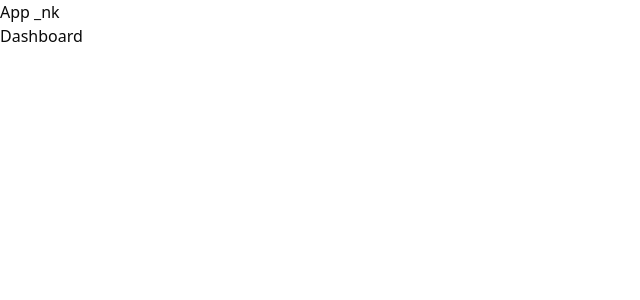
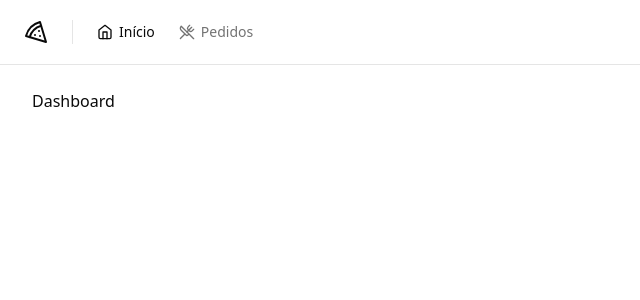
Before and after one commit to bzenky/pizzashop-web, a React app: page / in a window 1280 px wide. Shown: the top 300 px of the page, without its empty margins (0-640 px from the left). Built offline with nearby package versions, Linux system fonts and the light colour scheme; the HTML template or start-up script is replaced by a standard one.

Commit message:
feat: initial app layout header

```diff
--- /dev/null
+++ b/src/components/header.tsx
@@ -0,0 +1,28 @@
+import { Home, Pizza, UtensilsCrossed } from 'lucide-react'
+
+import { NavLink } from './nav-link'
+import { Separator } from './ui/separator'
+
+export function Header() {
+  return (
+    <div className="border-b">
+      <div className="flex h-16 items-center gap-6 px-6">
+        <Pizza className="h-6 w-6" />
+
+        <Separator orientation="vertical" className="h-6" />
+
+        <nav className="flex items-center space-x-4 lg:space-x-6">
+          <NavLink to="/">
+            <Home className="h-4 w-4" />
+            Início
+          </NavLink>
+
+          <NavLink to="/orders">
+            <UtensilsCrossed className="h-4 w-4" />
+            Pedidos
+          </NavLink>
+        </nav>
+      </div>
+    </div>
+  )
+}
--- /dev/null
+++ b/src/components/nav-link.tsx
@@ -0,0 +1,15 @@
+import { Link, LinkProps, useLocation } from 'react-router-dom'
+
+export type NavLinksProps = LinkProps
+
+export function NavLink(props: NavLinksProps) {
+  const { pathname } = useLocation()
+
+  return (
+    <Link
+      data-current={pathname === props.to}
+      className="hover:text- flex items-center gap-1.5 text-sm font-medium text-muted-foreground data-[current=true]:text-foreground"
+      {...props}
+    />
+  )
+}
--- a/src/pages/_layouts/app.tsx
+++ b/src/pages/_layouts/app.tsx
@@ -1,11 +1,13 @@
 import { Outlet } from 'react-router-dom'
+
+import { Header } from '@/components/header'
 
 export function AppLayout() {
   return (
-    <div>
-      <h1>App _nk</h1>
+    <div className="flex min-h-screen flex-col antialiased">
+      <Header />
 
-      <div>
+      <div className="flex flex-1 flex-col gap-4 p-8 pt-6">
         <Outlet />
       </div>
     </div>
--- a/src/pages/_layouts/auth.tsx
+++ b/src/pages/_layouts/auth.tsx
@@ -3,7 +3,7 @@
 
 export function AuthLayout() {
   return (
-    <div className="min grid h-screen grid-cols-2">
+    <div className="min grid h-screen grid-cols-2 antialiased">
       <div className="flex h-full flex-col justify-between border-r border-foreground/5 bg-muted p-10 text-muted-foreground">
         <div className="flex items-center gap-3 text-lg font-medium text-foreground">
           <Pizza className="h-5 w-5" />
```
Also changed, not shown: src/components/ui/separator.tsx (+9 -9 lines).
